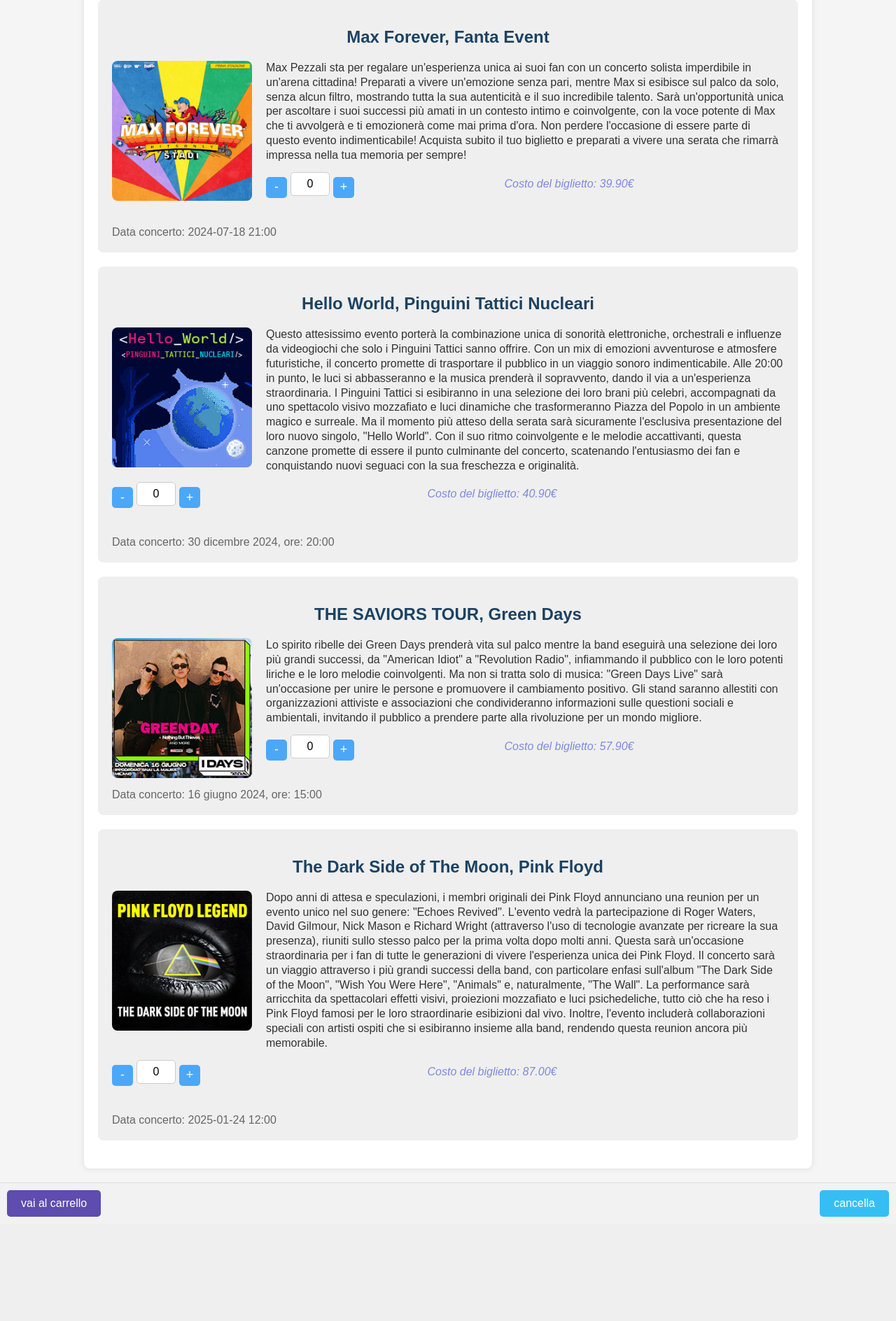
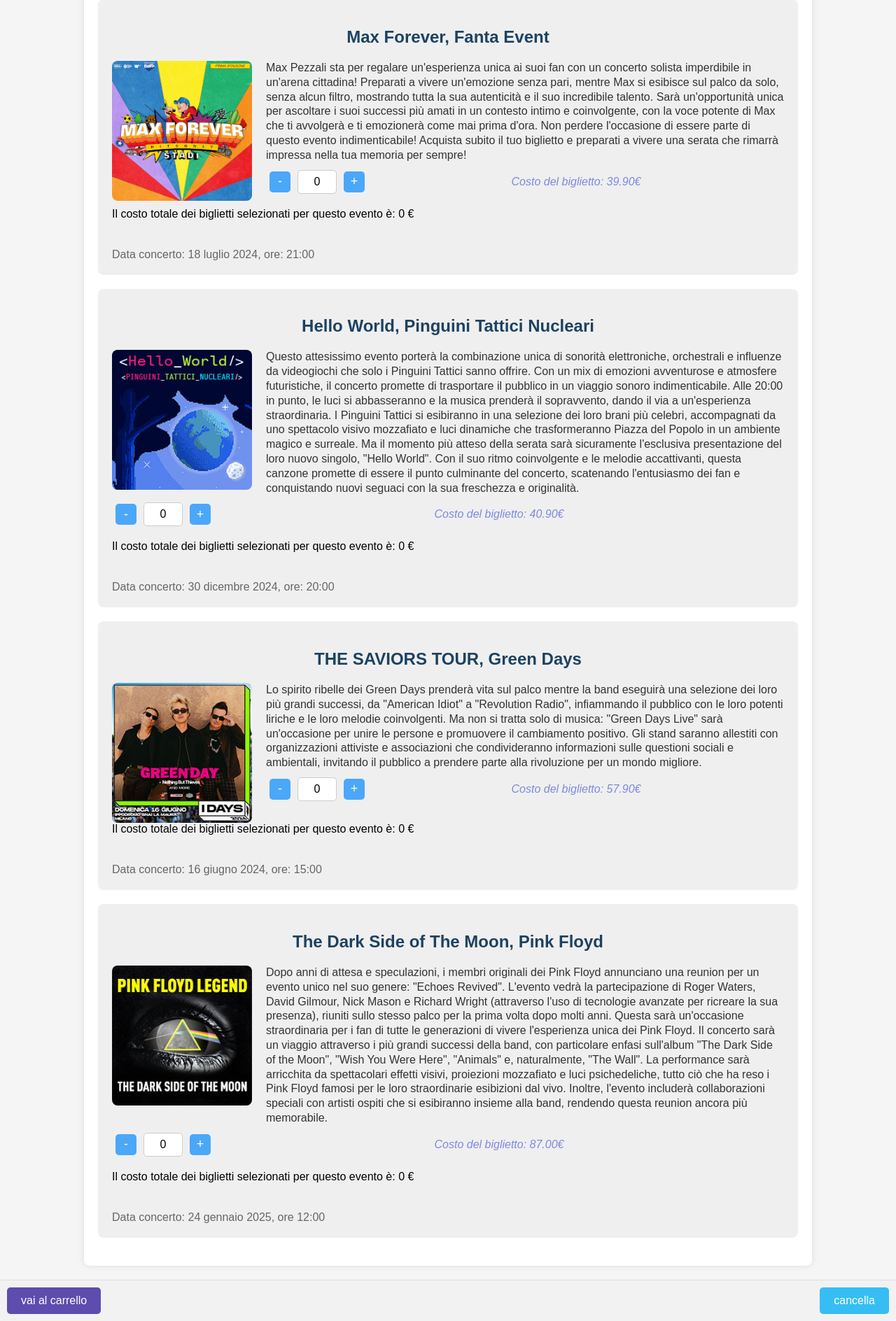
Before and after one commit to AimarPaolo/Progetto_1, a PHP site: page /Acquisto_ESP1.html in a window 1280 px wide. Shown: the part 101-1989 px from the top of the page at 70% size. Before the commit the page ends 1840 px from the top, so only its background shows below. Run offline with PHP 8.4, Linux system fonts and the light colour scheme.

Commit message:
modifica dei bottoni (prima erano stati definiti come button perchè non era ancora stato creato il form, però non è corretto forse utilizzarli così anche dentro, migliorano anche dal punto di vista estetico, prima erano leggermente scentrati).

```diff
--- a/Acquisto_ESP1.css
+++ b/Acquisto_ESP1.css
@@ -79,7 +79,7 @@ h2 {
     margin-top: 10px;
 }
 
-.contatore button {
+.contatore input[type=button] {
     width: 30px;
     height: 30px;
     background-color: #4ba7f8;
@@ -94,7 +94,7 @@ h2 {
     transition: background-color 0.3s;
 }
 
-.contatore button:hover {
+.contatore input[type=button]:hover {
     background-color: #0056b3;
 }
 
@@ -170,5 +170,9 @@ h2 {
 .bottoniFinali input[type="reset"]:hover {
     background-color: #0545d9;
 }
+.costoTotale{
+    margin-top: 20px;
+    clear: both;
+}
 /*dalle slide + appunti: clear non accetta altri contenitori flottanti ai lati mentre float crea dei contenitori
 mobili che possono essere posizionati utilizzando float left, right etc.*/
--- a/Acquisto_ESP1.html
+++ b/Acquisto_ESP1.html
@@ -33,13 +33,14 @@
                         avranno l'opportunità di immergersi nell'universo sonoro degli AC/DC e di godere di un'esperienza live
                         indimenticabile.</span>
                         <span class="contatore">
-                            <button type = "button" id="decrementa1" class="contatore" onclick="decrementValue('counter1');">-</button>
+                            <input type = "button" id="decrementa1" class="contatore" value="-" onclick="decrementValue('form1', -59.9, 'tot1');">
                             <input type="text" id="counter1" name="counter1" value="0" readonly>
-                            <button type = "button" id="incrementa1" class="contatore" onclick="incrementValue('counter1');">+</button>
+                            <input type = "button" id="incrementa1" class="contatore" value="+" onclick="incrementValue('form1', 59.9, 'tot1');">
                             <span class="costoBiglietto">Costo del biglietto: 59.90€</span>
                         </span>
+                        <div class="costoTotale">Il costo totale dei biglietti selezionati per questo evento &egrave;: <output id="tot1" name="tot1">0 €</output></div>
                         <!--inserisco la data dei biglietti facendola visualizzare all'utente, la vendita del biglietto chiude però in un altro orario-->
-                    <time datetime="2024-05-25T12:00" class="scadenza">Data concerto: 2024-05-25 18:00</time>
+                        <time datetime="2024-05-25T12:00" class="scadenza">Data concerto: 2024-05-25 18:00</time>
                     </div>
                 <div class="evento">
                     <h2>Max Forever, Fanta Event</h2>
@@ -53,12 +54,13 @@
                         Acquista subito il tuo biglietto e preparati a vivere una serata che rimarrà impressa nella tua memoria per sempre!
                     </span>
                     <span class="contatore">
-                        <button type = "button" name="decrementa2" class="contatore" onclick="decrementValue('counter2');">-</button>
+                        <input type = "button" name="decrementa2" class="contatore" value="-" onclick="decrementValue('form1','counter2', -39.9 , 'tot2');">
                         <input type="text" id="counter2" name="counter2" value="0" readonly>
-                        <button type = "button" name="incrementa2" class="contatore" onclick="incrementValue('counter2');">+</button>
+                        <input type = "button" name="incrementa2" class="contatore" value="+" onclick="incrementValue('form1','counter2', 39.9 , 'tot2');">
                         <span class="costoBiglietto">Costo del biglietto: 39.90€</span>
                     </span>
-                    <time datetime="2024-07-18T12:00" class="scadenza">Data concerto: 2024-07-18 21:00</time>
+                    <div class="costoTotale">Il costo totale dei biglietti selezionati per questo evento &egrave;: <output id="tot2" name="tot2">0 €</output></div>
+                    <time datetime="2024-07-18T12:00" class="scadenza">Data concerto: 18 luglio 2024, ore: 21:00</time>
                 </div>
                 <div class="evento">
                     <h2>Hello World, Pinguini Tattici Nucleari</h2>
@@ -75,11 +77,12 @@
                         conquistando nuovi seguaci con la sua freschezza e originalità.
                     </span>
                     <span class="contatore">
-                        <button type = "button" name="decrementa3" class="contatore" onclick="decrementValue('counter3');">-</button>
+                        <input type = "button" name="decrementa3" class="contatore" value="-" onclick="decrementValue('form1','counter3', -40.9 , 'tot3');">
                         <input type="text" id="counter3" name="counter3" value="0" readonly>
-                        <button type = "button" name="incrementa3" class="contatore" onclick="incrementValue('counter3');">+</button>
+                        <input type = "button" name="incrementa3" class="contatore" value="+" onclick="incrementValue('form1','counter3', 40.9, 'tot3');">
                         <span class="costoBiglietto">Costo del biglietto: 40.90€</span>
                     </span>
+                    <div class="costoTotale">Il costo totale dei biglietti selezionati per questo evento &egrave;: <output id="tot3" name="tot3">0 €</output></div>
                     <time datetime="2024-12-30T12:00" class="scadenza">Data concerto: 30 dicembre 2024, ore: 20:00</time>
                 </div>
                 <div class="evento">
@@ -93,12 +96,12 @@
                         sociali e ambientali, invitando il pubblico a prendere parte alla rivoluzione per un mondo migliore.
                     </span>
                     <span class="contatore">
-                        <button type = "button" id="decrementa4" class="contatore" onclick="decrementValue('counter4');">-</button>
+                        <input type = "button" id="decrementa4" class="contatore" value="-" onclick="decrementValue('form1','counter4', -57.9, 'tot4');">
                         <input type="text" id="counter4" name="counter4" value="0" readonly>
-                        <button type = "button" id="incrementa4" class="contatore" onclick="incrementValue('counter4');">+</button>
+                        <input type = "button" id="incrementa4" class="contatore" value="+" onclick="incrementValue('form1','counter4', 57.9 , 'tot4');">
                         <span class="costoBiglietto">Costo del biglietto: 57.90€</span>
-                        <div class="costoTotale"></div>
                     </span>
+                    <div class="costoTotale">Il costo totale dei biglietti selezionati per questo evento &egrave;: <output id="tot4" name="tot4">0 €</output></div>
                     <time datetime="2024-06-16T12:00" class="scadenza">Data concerto: 16 giugno 2024, ore: 15:00</time>
 
 
@@ -120,15 +123,15 @@
                         questa reunion ancora più memorabile.
                     </span>
                     <span class="contatore">
-                        <button type = "button" id="decrementa5" class="contatore" onclick="decrementValue('counter5');">-</button>
+                        <input type = "button" id="decrementa5" class="contatore" value="-" onclick="decrementValue('form1', 'counter5', -87, 'tot5');">
                         <input type="text" id="counter5" name="counter5" value="0" readonly>
-                        <button type = "button" id="incrementa5" class="contatore" onclick="incrementValue('counter5');">+</button>
+                        <input type = "button" id="incrementa5" class="contatore" value="+" onclick="incrementValue('form1', 'counter5', 87 , 'tot5');">
                         <span class="costoBiglietto">Costo del biglietto: 87.00€</span>
                         <!--in questo caso utilizzo una casella di testo div, quando invece
                         farò il prossimo progetto posso provare con output--> <!--per prendere il valore in php penso funzioni solamente con output-->
-                        <div class="costoTotale"><output id="tot5" name="tot5"></output></div>
                     </span>
-                    <time datetime="2025-01-24T12:00" class="scadenza">Data concerto: 2025-01-24 12:00</time>
+                    <div class="costoTotale">Il costo totale dei biglietti selezionati per questo evento &egrave;: <output id="tot5" name="tot5">0 €</output></div>
+                    <time datetime="2025-01-24T12:00" class="scadenza">Data concerto: 24 gennaio 2025, ore 12:00</time>
                 </div>
                 <!--usare questo evento per testare se è già scaduto la visualizzazione. Inserire quindi un evento passato e confrontare poi la
                 data con la data del server-->
@@ -142,11 +145,12 @@
                         sorprendenti.
                     </span>
                     <span class="contatore">
-                        <button type = "button" id="decrementa6" class="contatore"  value= onclick="decrementValue('counter6');">-</button>
+                        <input type = "button" id="decrementa6" class="contatore"  value="-" onclick="decrementValue('form1', 'counter6', -230 , 'tot6');">
                         <input type="text" id="counter6" name="counter6" value="0" readonly>
-                        <button type = "button" id="incrementa6" class="contatore" onclick="incrementValue('counter6');">+</button>
+                        <input type = "button" id="incrementa6" class="contatore" value="+" onclick="incrementValue('form1', 'counter6', 230, 'tot6');">
                         <span class="costoBiglietto">Costo del biglietto: 230.00€</span>
                     </span>
+                    <div class="costoTotale">Il costo totale dei biglietti selezionati per questo evento &egrave;: <output id="tot6" name="tot6">0 €</output></div>
                     <time datetime="2020-06-02T12:00" class="scadenza">Data concerto: 2020-06-02 12:00</time>
                 </div>
                 <!--si poteva anche utilizzare il comando onload di javascript (quando la pagina è caricata mi lancia la funzione controllaDataEventi)
--- a/check_eventi_ESP1.js
+++ b/check_eventi_ESP1.js
@@ -13,7 +13,9 @@ function controllaDataEventi() {
     for (let i = 0; i < eventi.length; i++) {
         //Funzione che prende il valore utilizzato nel tag, e successivamente mi prende il valore dell'attributo "datetime"
         //presente nel tage time.
-        console.log("valore preso in considerazione: "+eventi[i].getElementsByTagName("datetime")[0]);
+        /*
+        console.log("valore preso in considerazione: "+eventi[i].getElementsByTagName("datetime")[0])
+        */
         let dataEventoString = eventi[i].getElementsByTagName("time")[0].getAttribute("datetime");
 
         let dataEvento = new Date(dataEventoString); //--> mi trasformo l'evento nella stringa per poterlo confrontare con la data di oggi
@@ -25,13 +27,20 @@ function controllaDataEventi() {
         }
     }
 }
-function incrementValue(idCounter){
-    console.log(idCounter);
-    let counter = document.getElementById(idCounter).value;
-    console.log(document.getElementById(idCounter).value);
-    document.getElementById(idCounter).value = parseInt(counter) + 1;
+function incrementValue(f1, idCounter, valore, totalId){
+    const fo1 = document.getElementById(f1);
+    /*console.log(idCounter);*/
+    let counterElem = document.getElementById(idCounter);
+    let counter = parseInt(counterElem.value);
+    counterElem.value = counter + 1;
+    let increment = parseFloat(valore);
+    let totalOutput = document.getElementById(totalId);
+    let valoreOra = parseFloat(totalOutput.value);
+    //uso la funzione toFixed() per arrotondare il valore ed evitare che mi dia risultati con troppe cifre decimali
+    totalOutput.value = valoreOra + (counter * increment).toFixed(2) + " €";
+
 }
-function decrementValue(idCounter){
+function decrementValue(f1, idCounter, valore, totalId){
     /*inserisco il controllo che decremento solo se il numero è maggiore di uno, in quanto non avrebbe comprare -1 biglietti...*/
     if(document.getElementById(idCounter).value == 0){
         /*volendo si può aggiungere un avvertimento all'utente*/
@@ -41,8 +50,15 @@ function decrementValue(idCounter){
     /*utilizzo le variabili dichiarate come let in quanto più consistenti rispetto alle var*/
     console.log(idCounter);
     let counter = document.getElementById(idCounter).value;
+    /*
     console.log(document.getElementById(idCounter).value);
+    */
     document.getElementById(idCounter).value = parseInt(counter) - 1;
+    let decrement = parseFloat(valore);
+    let totalOutput = document.getElementById(totalId);
+    let valoreOra = parseFloat(totalOutput.value);
+    console.log(valoreOra)
+    totalOutput.value = valoreOra + (counter * decrement).toFixed(2) + " €";
 }
 
 function validateForm(f1){
```
